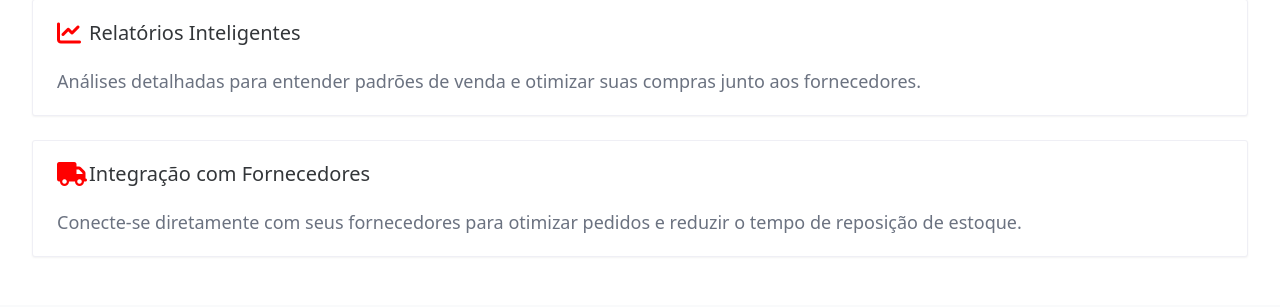
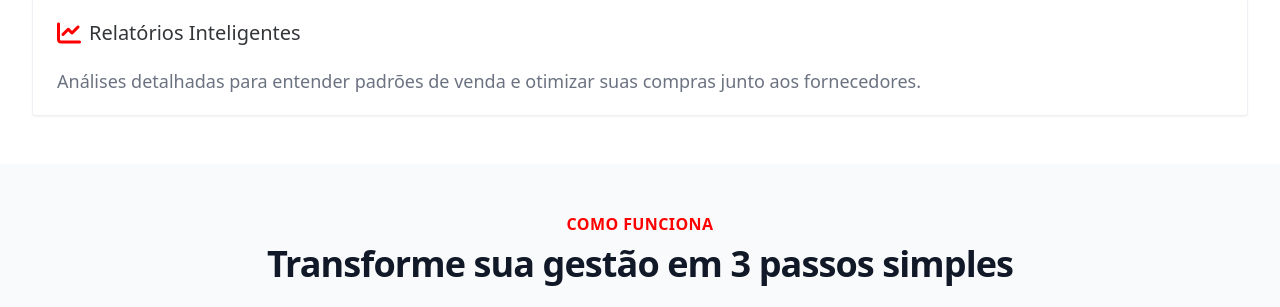
Before and after one commit to Caalb/validata-front, a Vue app: page / in a window 1280 px wide. Shown: the part 1072-1379 px from the top of the page. Built offline with nearby package versions, Linux system fonts and the light colour scheme; no server answers.

Commit message:
refactor: remove unused supplier integration card from FeaturesSection

```diff
--- a/src/components/home/FeaturesSection.vue
+++ b/src/components/home/FeaturesSection.vue
@@ -70,26 +70,6 @@
               </n-text>
             </n-card>
           </n-grid-item>
-
-          <n-grid-item :span="24" :sm="12" :md="12">
-            <n-card class="h-full shadow-sm hover:shadow-md transition-shadow duration-200">
-              <template #header>
-                <div class="flex items-center">
-                  <n-icon size="24" class="text-primary mr-2">
-                    <i class="fas fa-truck"></i>
-                  </n-icon>
-                  <n-text class="text-lg md:text-xl font-medium"
-                    >Integração com Fornecedores</n-text
-                  >
-                </div>
-              </template>
-
-              <n-text class="text-base md:text-lg text-gray-500">
-                Conecte-se diretamente com seus fornecedores para otimizar pedidos e reduzir o tempo
-                de reposição de estoque.
-              </n-text>
-            </n-card>
-          </n-grid-item>
         </n-grid>
       </div>
     </div>
```
